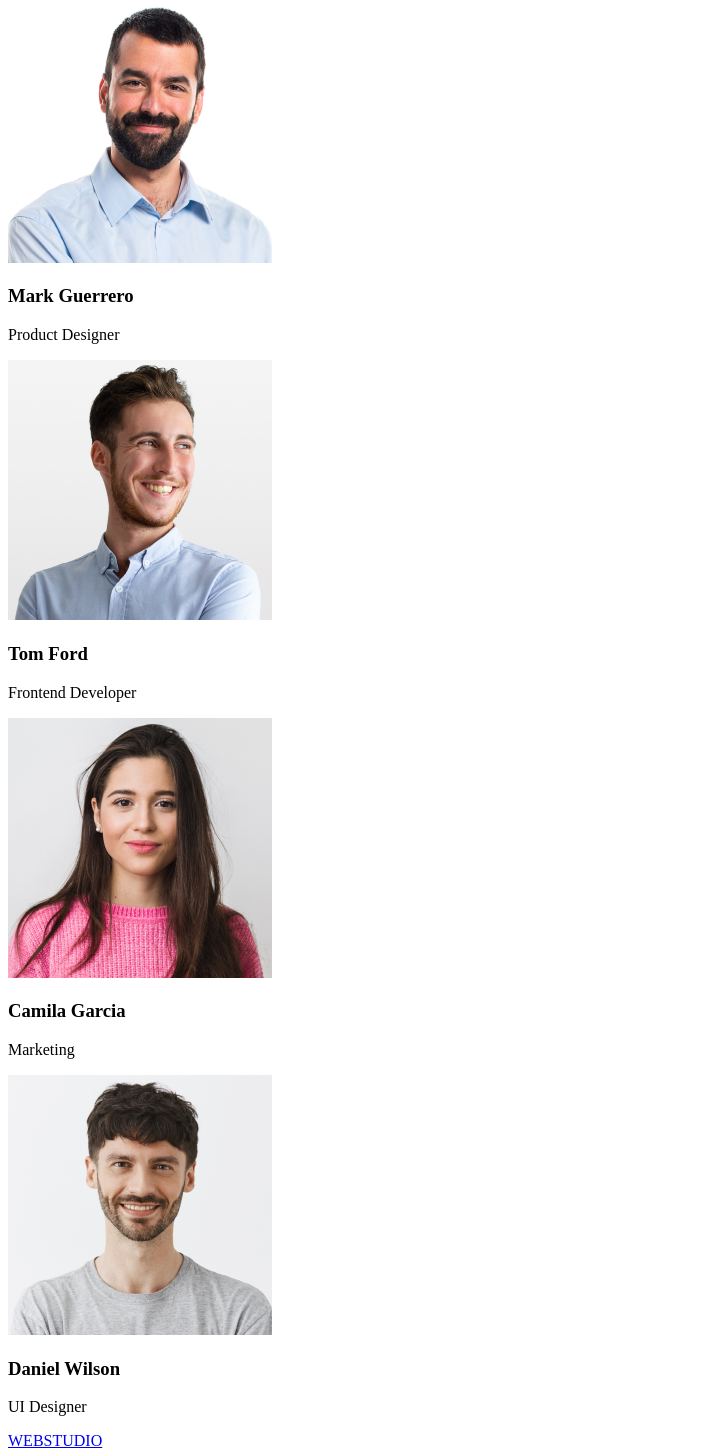
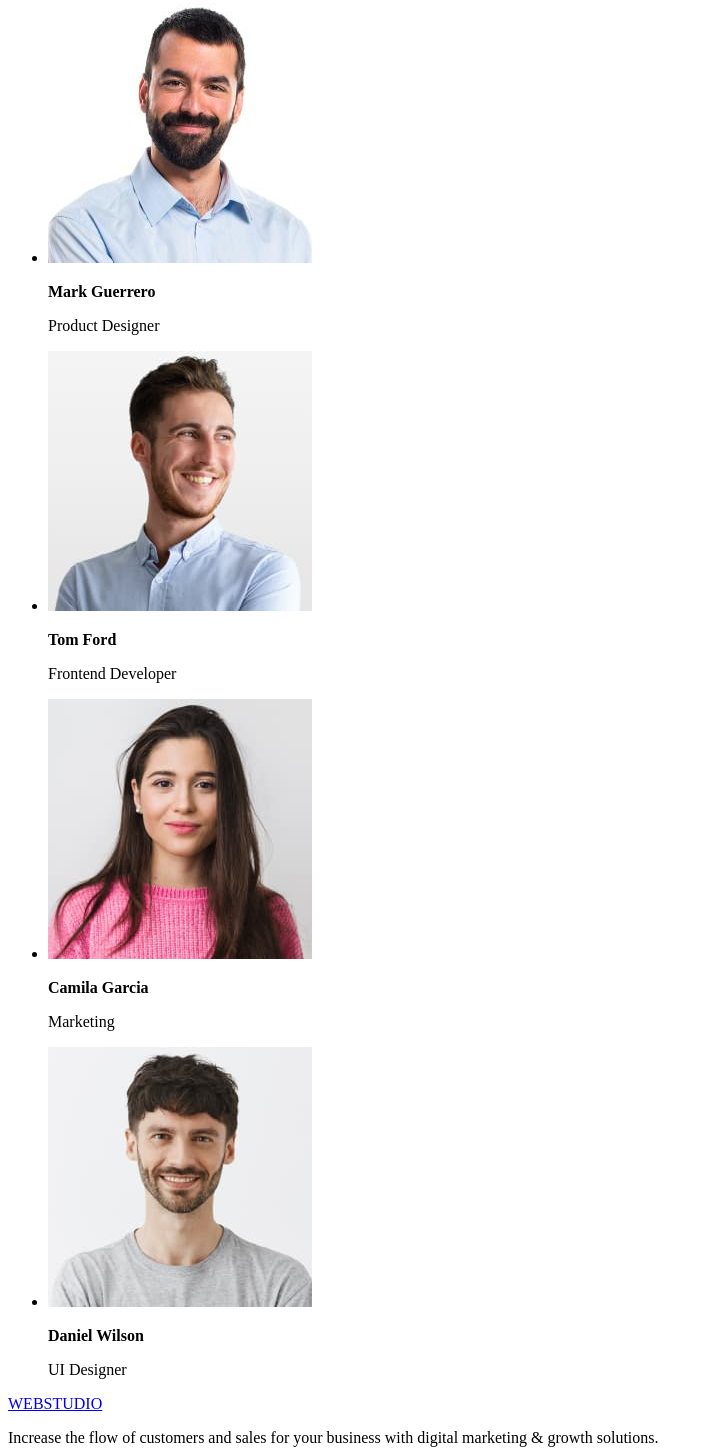
Before and after one commit to OlehDee/goit-markup-hw-01, a plain HTML site: page index.html in a window 1280 px wide. Shown: the part 384-1840 px from the top of the page, without its empty margins (0-709 px from the left). Drawn offline with Linux system fonts and the light colour scheme.

Commit message:
change png to img, add team to ul

```diff
--- a/index.html
+++ b/index.html
@@ -29,7 +29,7 @@
         <section>
             <h1>Effective Solutions for Your Business</h1>
 
-            <button type="submit">Order service</button>
+            <button type="button">Order service</button>
 
         <div>
             <div>
@@ -53,32 +53,26 @@
 
         <section>
             <h2>Our Team</h2>
-                <div>
-                    <img src="images/Mark.png" alt="Mark Guerrero">
-                        <h3>Mark Guerrero</h3>
-                            <p>Product Designer</p>
-                </div>
 
-                <div>
-                    <img src="images/Tom.png" alt="Tom Ford">
-                        <h3>Tom Ford</h3>
-                            <p>Frontend Developer</p>
-                </div>
-
-                <div>
-                    <img src="images/Camila.png" alt="Camila Garcia">
-                        <h3>Camila Garcia</h3>
-                            <p>Marketing</p>
-                </div>
-
-                <div>
-                    <img src="images/Daniel.png" alt="Daniel Wilson">
-                         <h3>Daniel Wilson</h3>
-                            <p>UI Designer</p>
-                </div>
-
+                <ul>
+                    <li> <img src="images/Mark.jpg" alt="Mark Guerrero" width="264">
+                        <p><b>Mark Guerrero</b></p>
+                        <p>Product Designer</p>
+                    </li>
+                    <li><img src="images/Tom.jpg" alt="Tom Ford" width="264">
+                        <p><b>Tom Ford</b></p>
+                        <p>Frontend Developer</p>
+                    </li>
+                    <li><img src="images/Camila.jpg" alt="Camila Garcia" width="264">
+                        <p><b>Camila Garcia</b></p>
+                        <p>Marketing</p>
+                    </li>
+                    <li><img src="images/Daniel.jpg" alt="Daniel Wilson" width="264">
+                        <p><b>Daniel Wilson</b></p>
+                        <p>UI Designer</p>
+                    </li>
+                </ul>
         </section>
-
 
 
     </main>
@@ -89,7 +83,7 @@
                 <p>Increase the flow of customers and sales for your business with digital marketing & growth solutions.</p>
          </div>
 
-    </footer>
+      </footer>
 
 </body>
 </html>
```
Also changed, not shown: images/Camila.jpg (added), images/Camila.png (deleted), images/Daniel.jpg (added), images/Daniel.png (deleted), images/Logo.png (deleted), images/Mark.jpg (added), images/Mark.png (deleted), images/Tom.jpg (added), images/Tom.png (deleted).
